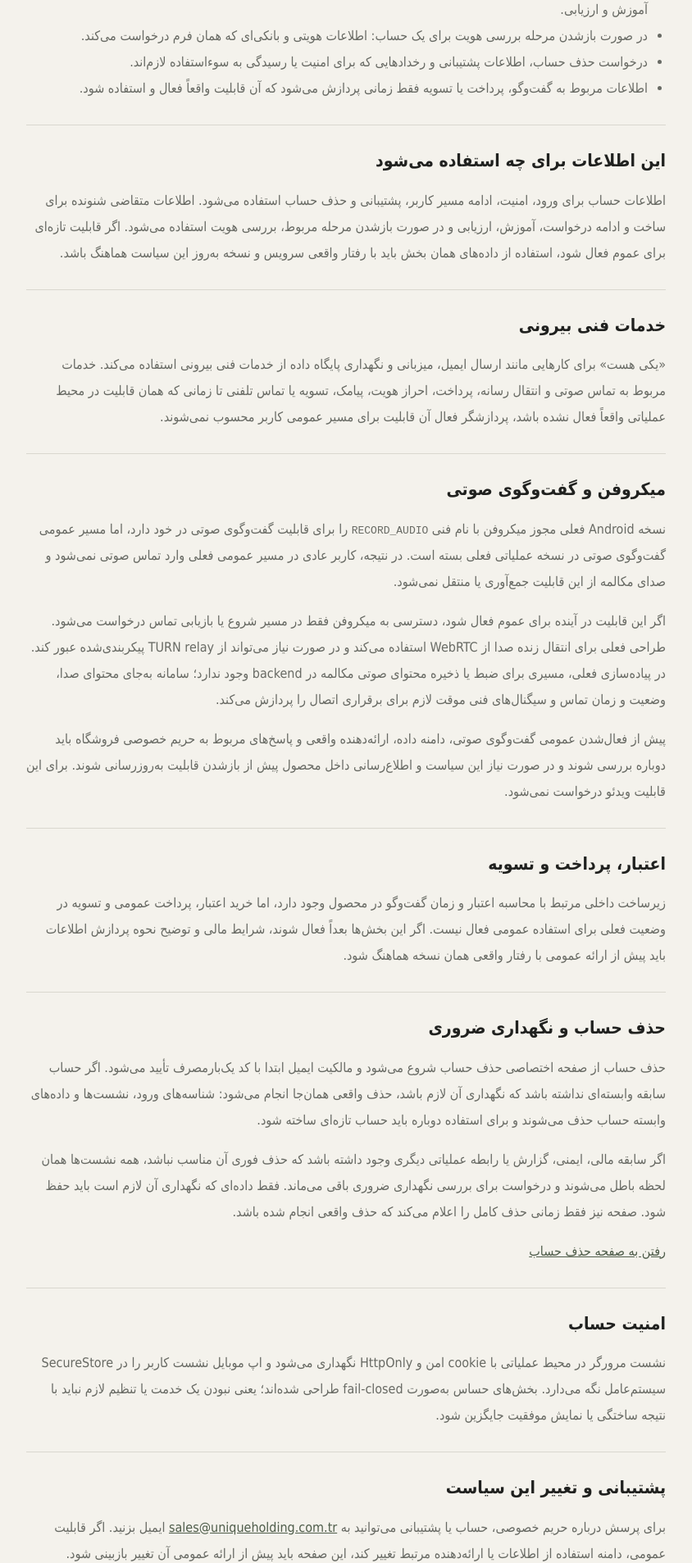
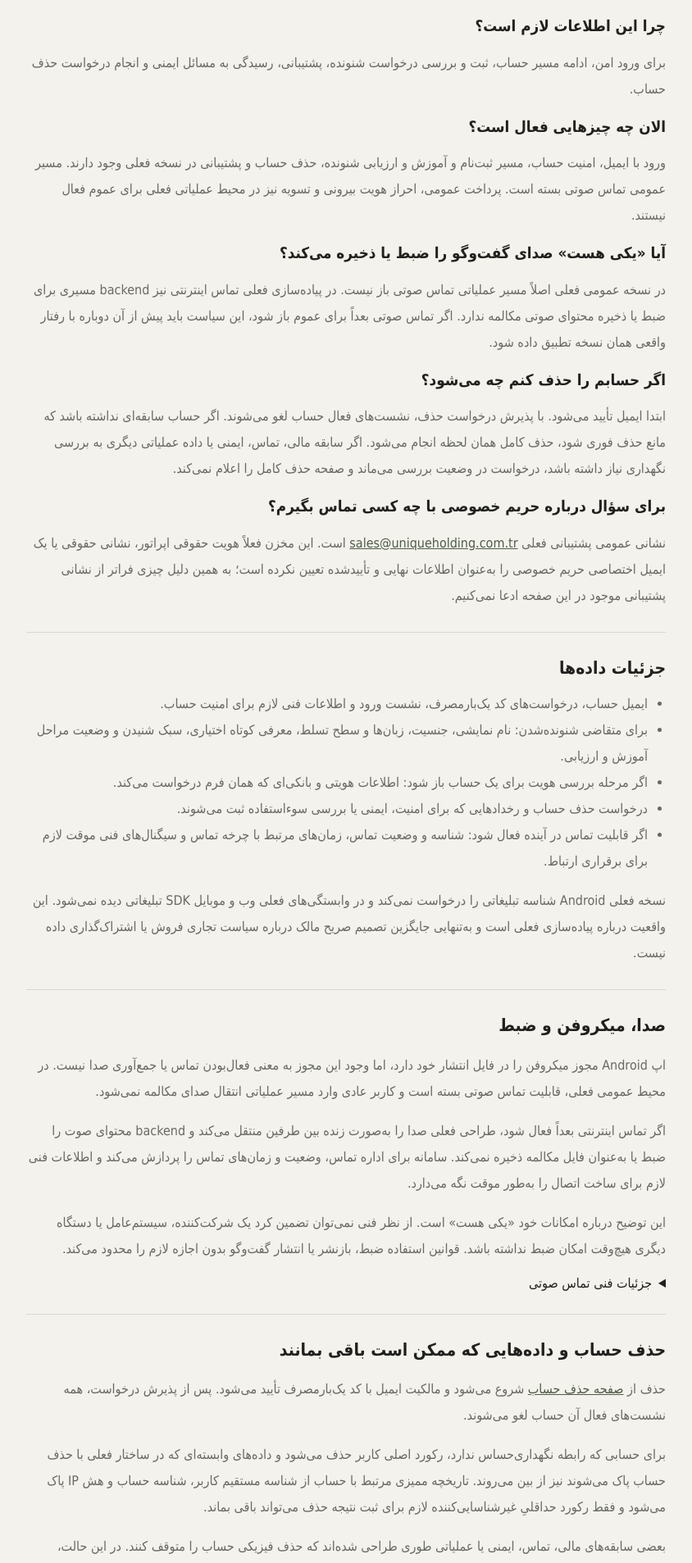
Before and after one commit to morfisam25-tech/YEKI-HAST, a Next.js app in the folder apps/web/: page /privacy in a window 1280 px wide. Shown: the part 578-2485 px from the top of the page at 82% size, without its empty margins (340-1184 px from the left). Built offline with nearby package versions, Linux system fonts and the light colour scheme.

Commit message:
ux: rewrite privacy policy with layered factual disclosure

```diff
--- a/apps/web/app/privacy/page.tsx
+++ b/apps/web/app/privacy/page.tsx
@@ -2,7 +2,7 @@ import type { Metadata } from 'next';
 
 export const metadata: Metadata = {
   title: 'حریم خصوصی | یکی هست',
-  description: 'سیاست حریم خصوصی یکی هست و توضیح نحوه استفاده از اطلاعات حساب و مسیر شنونده',
+  description: 'سیاست حریم خصوصی یکی هست؛ داده‌های حساب، گفت‌وگوی صوتی، حذف حساب و امنیت',
 };
 
 export default function PrivacyPage() {
@@ -14,81 +14,119 @@ export default function PrivacyPage() {
       </header>
 
       <article className="legal-page" aria-labelledby="privacy-title">
-        <p className="kicker">آخرین به‌روزرسانی: ۷ سپتامبر ۲۰۲۶</p>
+        <p className="kicker">آخرین به‌روزرسانی: ۸ سپتامبر ۲۰۲۶</p>
         <h1 id="privacy-title">حریم خصوصی</h1>
         <p className="legal-lead">
-          این صفحه توضیح می‌دهد «یکی هست» در نسخه وب و اپ موبایل فعلی چه اطلاعاتی را پردازش می‌کند. در حال حاضر ورود با ایمیل، امنیت حساب، ثبت‌نام و آموزش و ارزیابی شنونده، حذف حساب و پشتیبانی فعال‌اند. گفت‌وگوی صوتی عمومی، رزرو شنونده، پرداخت، احراز هویت بیرونی، تسویه، تماس تلفنی جایگزین و ورود با پیامک هنوز برای استفاده عمومی فعال نیستند.
+          این صفحه درباره نسخه فعلی وب و اپ «یکی هست» است. اول پاسخ کوتاه را می‌بینید؛ جزئیات فنی و توضیح هر بخش پایین‌تر آمده است.
         </p>
 
-        <section className="legal-section">
-          <h2>چه اطلاعاتی ممکن است دریافت شود</h2>
-          <ul>
-            <li>ایمیل حساب، درخواست‌های کد یک‌بارمصرف و اطلاعات لازم برای نگهداری نشست ورود و امنیت حساب.</li>
-            <li>برای متقاضی شنونده‌شدن: نام نمایشی، جنسیت، زبان‌ها و سطح تسلط، معرفی کوتاه اختیاری، سبک شنیدن و وضعیت مراحل آموزش و ارزیابی.</li>
-            <li>در صورت بازشدن مرحله بررسی هویت برای یک حساب: اطلاعات هویتی و بانکی‌ای که همان فرم درخواست می‌کند.</li>
-            <li>درخواست حذف حساب، اطلاعات پشتیبانی و رخدادهایی که برای امنیت یا رسیدگی به سوءاستفاده لازم‌اند.</li>
-            <li>اطلاعات مربوط به گفت‌وگو، پرداخت یا تسویه فقط زمانی پردازش می‌شود که آن قابلیت واقعاً فعال و استفاده شود.</li>
-          </ul>
-        </section>
+        <section className="legal-section" aria-labelledby="privacy-short-answers">
+          <h2 id="privacy-short-answers">پاسخ کوتاه</h2>
 
-        <section className="legal-section">
-          <h2>این اطلاعات برای چه استفاده می‌شود</h2>
+          <h3>چه اطلاعاتی استفاده می‌شود؟</h3>
           <p>
-            اطلاعات حساب برای ورود، امنیت، ادامه مسیر کاربر، پشتیبانی و حذف حساب استفاده می‌شود. اطلاعات متقاضی شنونده برای ساخت و ادامه درخواست، آموزش، ارزیابی و در صورت بازشدن مرحله مربوط، بررسی هویت استفاده می‌شود. اگر قابلیت تازه‌ای برای عموم فعال شود، استفاده از داده‌های همان بخش باید با رفتار واقعی سرویس و نسخه به‌روز این سیاست هماهنگ باشد.
+            برای حساب، ایمیل و اطلاعات لازم برای ورود و امنیت پردازش می‌شود. اگر برای شنونده‌شدن اقدام کنید، اطلاعاتی که در همان مسیر وارد می‌کنید و وضعیت آموزش و ارزیابی شما نیز ثبت می‌شود. اطلاعات هویتی یا بانکی فقط وقتی مطرح است که مرحله مربوط برای همان حساب واقعاً باز شده باشد.
+          </p>
+
+          <h3>چرا این اطلاعات لازم است؟</h3>
+          <p>
+            برای ورود امن، ادامه مسیر حساب، ثبت و بررسی درخواست شنونده، پشتیبانی، رسیدگی به مسائل ایمنی و انجام درخواست حذف حساب.
+          </p>
+
+          <h3>الان چه چیزهایی فعال است؟</h3>
+          <p>
+            ورود با ایمیل، امنیت حساب، مسیر ثبت‌نام و آموزش و ارزیابی شنونده، حذف حساب و پشتیبانی در نسخه فعلی وجود دارند. مسیر عمومی تماس صوتی بسته است. پرداخت عمومی، احراز هویت بیرونی و تسویه نیز در محیط عملیاتی فعلی برای عموم فعال نیستند.
+          </p>
+
+          <h3>آیا «یکی هست» صدای گفت‌وگو را ضبط یا ذخیره می‌کند؟</h3>
+          <p>
+            در نسخه عمومی فعلی اصلاً مسیر عملیاتی تماس صوتی باز نیست. در پیاده‌سازی فعلی تماس اینترنتی نیز backend مسیری برای ضبط یا ذخیره محتوای صوتی مکالمه ندارد. اگر تماس صوتی بعداً برای عموم باز شود، این سیاست باید پیش از آن دوباره با رفتار واقعی همان نسخه تطبیق داده شود.
+          </p>
+
+          <h3>اگر حسابم را حذف کنم چه می‌شود؟</h3>
+          <p>
+            ابتدا ایمیل تأیید می‌شود. با پذیرش درخواست حذف، نشست‌های فعال حساب لغو می‌شوند. اگر حساب سابقه‌ای نداشته باشد که مانع حذف فوری شود، حذف کامل همان لحظه انجام می‌شود. اگر سابقه مالی، تماس، ایمنی یا داده عملیاتی دیگری به بررسی نگهداری نیاز داشته باشد، درخواست در وضعیت بررسی می‌ماند و صفحه حذف کامل را اعلام نمی‌کند.
+          </p>
+
+          <h3>برای سؤال درباره حریم خصوصی با چه کسی تماس بگیرم؟</h3>
+          <p>
+            نشانی عمومی پشتیبانی فعلی <a href="mailto:sales@uniqueholding.com.tr">sales@uniqueholding.com.tr</a> است. این مخزن فعلاً هویت حقوقی اپراتور، نشانی حقوقی یا یک ایمیل اختصاصی حریم خصوصی را به‌عنوان اطلاعات نهایی و تأییدشده تعیین نکرده است؛ به همین دلیل چیزی فراتر از نشانی پشتیبانی موجود در این صفحه ادعا نمی‌کنیم.
           </p>
         </section>
 
-        <section className="legal-section">
-          <h2>خدمات فنی بیرونی</h2>
+        <section className="legal-section" aria-labelledby="privacy-data-detail">
+          <h2 id="privacy-data-detail">جزئیات داده‌ها</h2>
+          <ul>
+            <li>ایمیل حساب، درخواست‌های کد یک‌بارمصرف، نشست ورود و اطلاعات فنی لازم برای امنیت حساب.</li>
+            <li>برای متقاضی شنونده‌شدن: نام نمایشی، جنسیت، زبان‌ها و سطح تسلط، معرفی کوتاه اختیاری، سبک شنیدن و وضعیت مراحل آموزش و ارزیابی.</li>
+            <li>اگر مرحله بررسی هویت برای یک حساب باز شود: اطلاعات هویتی و بانکی‌ای که همان فرم درخواست می‌کند.</li>
+            <li>درخواست حذف حساب و رخدادهایی که برای امنیت، ایمنی یا بررسی سوءاستفاده ثبت می‌شوند.</li>
+            <li>اگر قابلیت تماس در آینده فعال شود: شناسه و وضعیت تماس، زمان‌های مرتبط با چرخه تماس و سیگنال‌های فنی موقت لازم برای برقراری ارتباط.</li>
+          </ul>
           <p>
-            «یکی هست» برای کارهایی مانند ارسال ایمیل، میزبانی و نگهداری پایگاه داده از خدمات فنی بیرونی استفاده می‌کند. خدمات مربوط به تماس صوتی و انتقال رسانه، پرداخت، احراز هویت، پیامک، تسویه یا تماس تلفنی تا زمانی که همان قابلیت در محیط عملیاتی واقعاً فعال نشده باشد، پردازشگر فعال آن قابلیت برای مسیر عمومی کاربر محسوب نمی‌شوند.
+            نسخه فعلی Android شناسه تبلیغاتی را درخواست نمی‌کند و در وابستگی‌های فعلی وب و موبایل SDK تبلیغاتی دیده نمی‌شود. این واقعیت درباره پیاده‌سازی فعلی است و به‌تنهایی جایگزین تصمیم صریح مالک درباره سیاست تجاری فروش یا اشتراک‌گذاری داده نیست.
           </p>
         </section>
 
-        <section className="legal-section">
-          <h2>میکروفن و گفت‌وگوی صوتی</h2>
+        <section className="legal-section" aria-labelledby="privacy-audio-detail">
+          <h2 id="privacy-audio-detail">صدا، میکروفن و ضبط</h2>
           <p>
-            نسخه Android فعلی مجوز میکروفن با نام فنی <code>RECORD_AUDIO</code> را برای قابلیت گفت‌وگوی صوتی در خود دارد، اما مسیر عمومی گفت‌وگوی صوتی در نسخه عملیاتی فعلی بسته است. در نتیجه، کاربر عادی در مسیر عمومی فعلی وارد تماس صوتی نمی‌شود و صدای مکالمه از این قابلیت جمع‌آوری یا منتقل نمی‌شود.
+            اپ Android مجوز میکروفن را در فایل انتشار خود دارد، اما وجود این مجوز به معنی فعال‌بودن تماس یا جمع‌آوری صدا نیست. در محیط عمومی فعلی، قابلیت تماس صوتی بسته است و کاربر عادی وارد مسیر عملیاتی انتقال صدای مکالمه نمی‌شود.
           </p>
           <p>
-            اگر این قابلیت در آینده برای عموم فعال شود، دسترسی به میکروفن فقط در مسیر شروع یا بازیابی تماس درخواست می‌شود. طراحی فعلی برای انتقال زنده صدا از WebRTC استفاده می‌کند و در صورت نیاز می‌تواند از TURN relay پیکربندی‌شده عبور کند. در پیاده‌سازی فعلی، مسیری برای ضبط یا ذخیره محتوای صوتی مکالمه در backend وجود ندارد؛ سامانه به‌جای محتوای صدا، وضعیت و زمان تماس و سیگنال‌های فنی موقت لازم برای برقراری اتصال را پردازش می‌کند.
+            اگر تماس اینترنتی بعداً فعال شود، طراحی فعلی صدا را به‌صورت زنده بین طرفین منتقل می‌کند و backend محتوای صوت را ضبط یا به‌عنوان فایل مکالمه ذخیره نمی‌کند. سامانه برای اداره تماس، وضعیت و زمان‌های تماس را پردازش می‌کند و اطلاعات فنی لازم برای ساخت اتصال را به‌طور موقت نگه می‌دارد.
           </p>
           <p>
-            پیش از فعال‌شدن عمومی گفت‌وگوی صوتی، دامنه داده، ارائه‌دهنده واقعی و پاسخ‌های مربوط به حریم خصوصی فروشگاه باید دوباره بررسی شوند و در صورت نیاز این سیاست و اطلاع‌رسانی داخل محصول پیش از بازشدن قابلیت به‌روزرسانی شوند. برای این قابلیت ویدئو درخواست نمی‌شود.
+            این توضیح درباره امکانات خود «یکی هست» است. از نظر فنی نمی‌توان تضمین کرد یک شرکت‌کننده، سیستم‌عامل یا دستگاه دیگری هیچ‌وقت امکان ضبط نداشته باشد. قوانین استفاده ضبط، بازنشر یا انتشار گفت‌وگو بدون اجازه لازم را محدود می‌کند.
+          </p>
+          <details>
+            <summary>جزئیات فنی تماس صوتی</summary>
+            <p>
+              مجوز Android با نام <code>RECORD_AUDIO</code> در نسخه فعلی وجود دارد و مجوز دوربین درخواست نمی‌شود. پیاده‌سازی تماس اینترنتی از WebRTC استفاده می‌کند. اگر relay لازم و پیکربندی شده باشد، ارتباط می‌تواند از TURN عبور کند. داده‌های offer/answer/ICE و سیگنال‌های مشابه در جدول موقت سیگنالینگ قرار می‌گیرند؛ schema فعلی برای این ردیف‌ها زمان انقضای پنج‌دقیقه‌ای تعریف کرده و مسیر API ردیف‌های منقضی را پاک می‌کند. این داده‌ها محتوای صوتی مکالمه نیستند.
+            </p>
+          </details>
+        </section>
+
+        <section className="legal-section" aria-labelledby="privacy-delete-detail">
+          <h2 id="privacy-delete-detail">حذف حساب و داده‌هایی که ممکن است باقی بمانند</h2>
+          <p>
+            حذف از <a href="/account/delete">صفحه حذف حساب</a> شروع می‌شود و مالکیت ایمیل با کد یک‌بارمصرف تأیید می‌شود. پس از پذیرش درخواست، همه نشست‌های فعال آن حساب لغو می‌شوند.
+          </p>
+          <p>
+            برای حسابی که رابطه نگهداری‌حساس ندارد، رکورد اصلی کاربر حذف می‌شود و داده‌های وابسته‌ای که در ساختار فعلی با حذف حساب پاک می‌شوند نیز از بین می‌روند. تاریخچه ممیزی مرتبط با حساب از شناسه مستقیم کاربر، شناسه حساب و هش IP پاک می‌شود و فقط رکورد حداقلیِ غیرشناسایی‌کننده لازم برای ثبت نتیجه حذف می‌تواند باقی بماند.
+          </p>
+          <p>
+            بعضی سابقه‌های مالی، تماس، ایمنی یا عملیاتی طوری طراحی شده‌اند که حذف فیزیکی حساب را متوقف کنند. در این حالت، درخواست در وضعیت «نیازمند بررسی» می‌ماند. این صفحه برای چنین سابقه‌هایی مدت نگهداری حدس نمی‌زند و حذف کامل را تا زمانی که واقعاً انجام نشده باشد اعلام نمی‌کند.
           </p>
         </section>
 
-        <section className="legal-section">
-          <h2>اعتبار، پرداخت و تسویه</h2>
+        <section className="legal-section" aria-labelledby="privacy-security-detail">
+          <h2 id="privacy-security-detail">امنیت حساب</h2>
           <p>
-            زیرساخت داخلی مرتبط با محاسبه اعتبار و زمان گفت‌وگو در محصول وجود دارد، اما خرید اعتبار، پرداخت عمومی و تسویه در وضعیت فعلی برای استفاده عمومی فعال نیست. اگر این بخش‌ها بعداً فعال شوند، شرایط مالی و توضیح نحوه پردازش اطلاعات باید پیش از ارائه عمومی با رفتار واقعی همان نسخه هماهنگ شود.
+            در وب، نشست ورود داخل cookieای نگهداری می‌شود که برای دسترسی مستقیم JavaScript بسته است و در محیط production فقط از اتصال امن ارسال می‌شود. اپ موبایل نیز توکن نشست را در فضای امن سیستم‌عامل نگه می‌دارد.
+          </p>
+          <details>
+            <summary>نام‌های فنی این کنترل‌ها</summary>
+            <p>
+              cookie وب با <code>HttpOnly</code> و در production با <code>Secure</code> تنظیم می‌شود و <code>SameSite=strict</code> دارد. موبایل از Expo <code>SecureStore</code> استفاده می‌کند. بخش‌های حساس طوری نوشته شده‌اند که نبودن تنظیم یا سرویس لازم را به موفقیت ساختگی تبدیل نکنند؛ در مستندات فنی از این رفتار با عنوان <code>fail-closed</code> یاد می‌شود.
+            </p>
+          </details>
+        </section>
+
+        <section className="legal-section" aria-labelledby="privacy-services-detail">
+          <h2 id="privacy-services-detail">خدمات فنی بیرونی و قابلیت‌های بسته</h2>
+          <p>
+            سرویس برای میزبانی برنامه، پایگاه داده و ارسال ایمیل به خدمات فنی بیرونی متکی است. وجود adapter یا کد آماده برای یک ارائه‌دهنده به معنی فعال‌بودن آن در مسیر عمومی نیست. در وضعیت عملیاتی ممیزی‌شده، تماس صوتی عمومی بسته است و ارائه‌دهندگان پرداخت، احراز هویت و تسویه برای مسیر عمومی پیکربندی نشده‌اند.
+          </p>
+          <p>
+            پیش از بازشدن هر قابلیت تازه، دامنه داده، ارائه‌دهنده واقعی، شیوه نگهداری و متن این سیاست باید با همان نسخه عملیاتی دوباره بررسی شود.
           </p>
         </section>
 
-        <section className="legal-section">
-          <h2>حذف حساب و نگهداری ضروری</h2>
+        <section className="legal-section" aria-labelledby="privacy-requests">
+          <h2 id="privacy-requests">پرسش و درخواست درباره داده</h2>
           <p>
-            حذف حساب از صفحه اختصاصی حذف حساب شروع می‌شود و مالکیت ایمیل ابتدا با کد یک‌بارمصرف تأیید می‌شود. اگر حساب سابقه وابسته‌ای نداشته باشد که نگهداری آن لازم باشد، حذف واقعی همان‌جا انجام می‌شود: شناسه‌های ورود، نشست‌ها و داده‌های وابسته حساب حذف می‌شوند و برای استفاده دوباره باید حساب تازه‌ای ساخته شود.
-          </p>
-          <p>
-            اگر سابقه مالی، ایمنی، گزارش یا رابطه عملیاتی دیگری وجود داشته باشد که حذف فوری آن مناسب نباشد، همه نشست‌ها همان لحظه باطل می‌شوند و درخواست برای بررسی نگهداری ضروری باقی می‌ماند. فقط داده‌ای که نگهداری آن لازم است باید حفظ شود. صفحه نیز فقط زمانی حذف کامل را اعلام می‌کند که حذف واقعی انجام شده باشد.
-          </p>
-          <p><a href="/account/delete">رفتن به صفحه حذف حساب</a></p>
-        </section>
-
-        <section className="legal-section">
-          <h2>امنیت حساب</h2>
-          <p>
-            نشست مرورگر در محیط عملیاتی با cookie امن و HttpOnly نگهداری می‌شود و اپ موبایل نشست کاربر را در SecureStore سیستم‌عامل نگه می‌دارد. بخش‌های حساس به‌صورت fail-closed طراحی شده‌اند؛ یعنی نبودن یک خدمت یا تنظیم لازم نباید با نتیجه ساختگی یا نمایش موفقیت جایگزین شود.
-          </p>
-        </section>
-
-        <section className="legal-section">
-          <h2>پشتیبانی و تغییر این سیاست</h2>
-          <p>
-            برای پرسش درباره حریم خصوصی، حساب یا پشتیبانی می‌توانید به{' '}
-            <a href="mailto:sales@uniqueholding.com.tr">sales@uniqueholding.com.tr</a>{' '}
-            ایمیل بزنید. اگر قابلیت عمومی، دامنه استفاده از اطلاعات یا ارائه‌دهنده مرتبط تغییر کند، این صفحه باید پیش از ارائه عمومی آن تغییر بازبینی شود.
+            برای پرسش درباره حساب، داده‌های مرتبط با حساب یا وضعیت حذف می‌توانید به <a href="mailto:sales@uniqueholding.com.tr">sales@uniqueholding.com.tr</a> ایمیل بزنید. این نسخه قابلیت خودکار «دانلود همه داده‌ها» یا زمان پاسخ مشخصی را وعده نمی‌دهد، چون چنین قابلیت و تعهدی در پیاده‌سازی فعلی تثبیت نشده است.
           </p>
         </section>
       </article>
```
